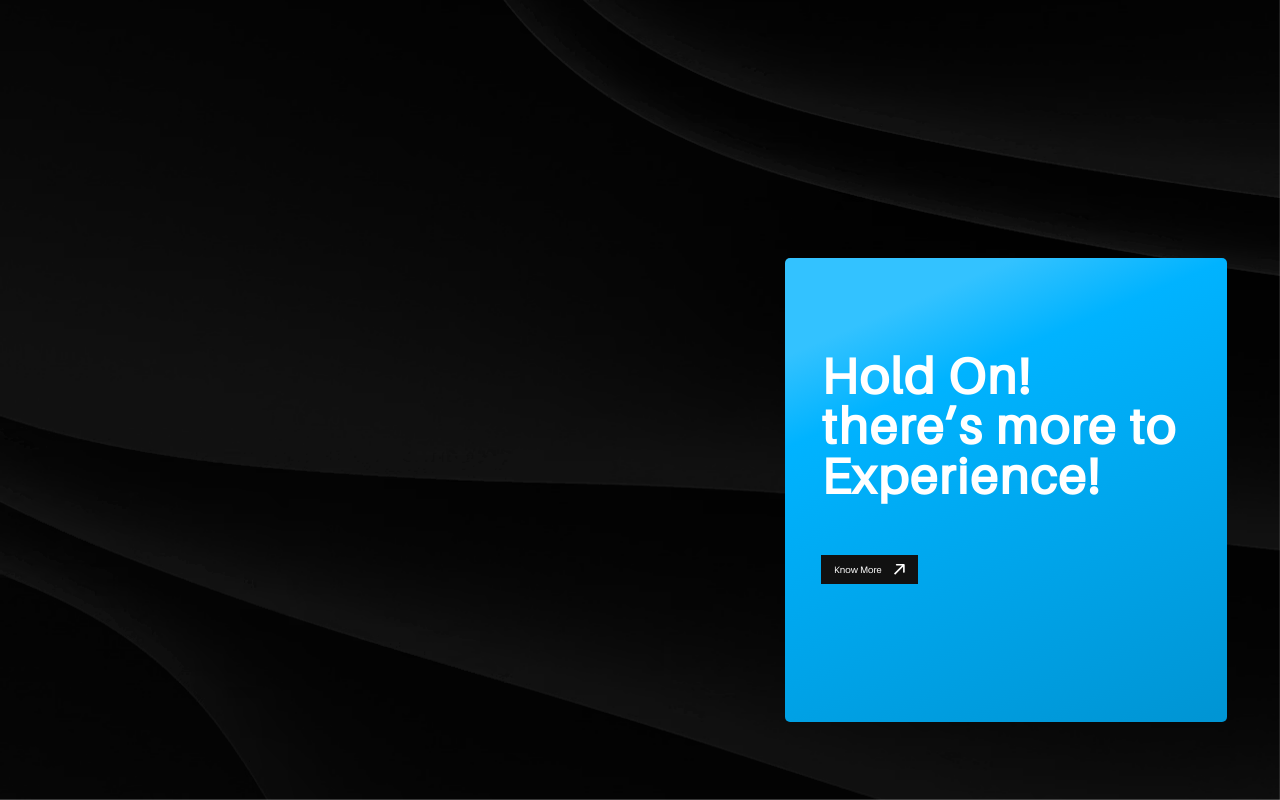
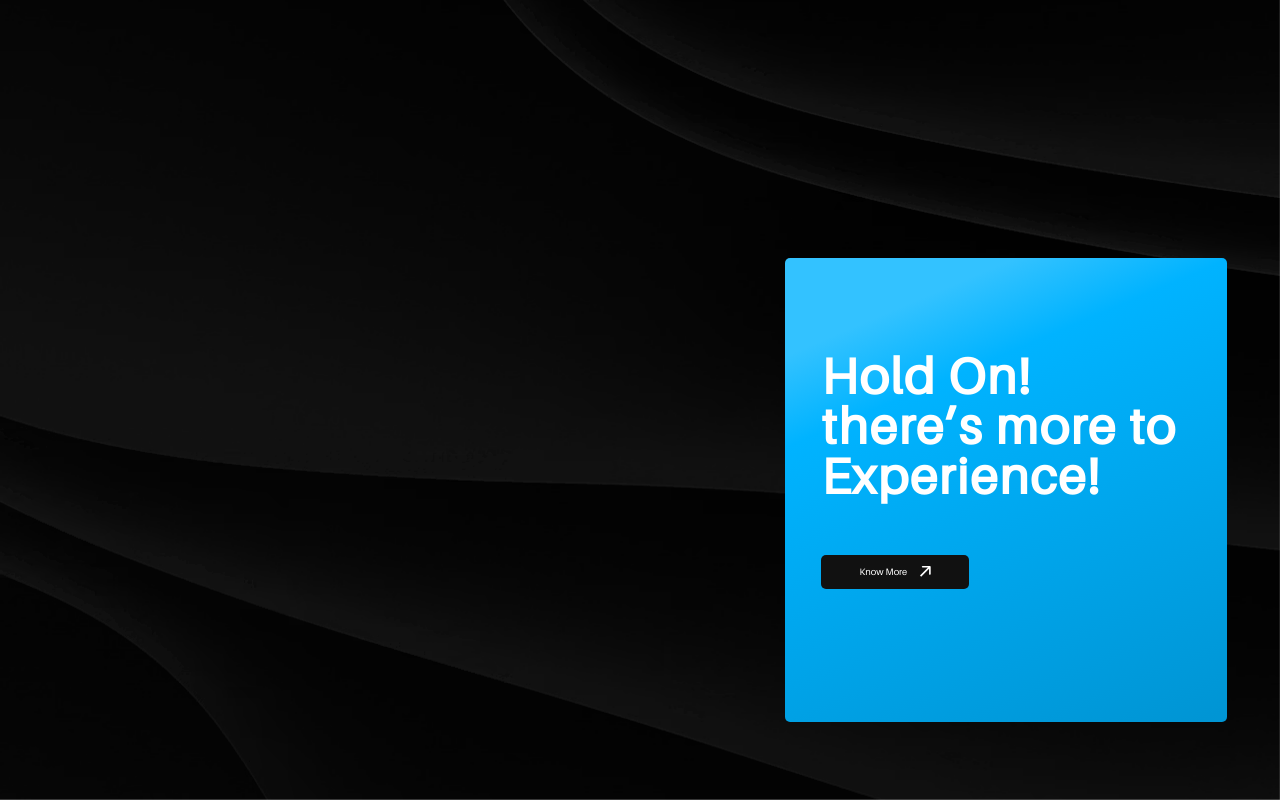
Before and after one commit to Kalpesh-Parab/NPGO, a React (Vite) app in the folder frontend/: page / in a window 1280 px wide. Shown: the part 8268-9068 px from the top of the page. Built offline with nearby package versions, Linux system fonts and the light colour scheme; a web font is replaced by a local one.

Commit message:
feat(frontend): initial React setup with home hero section

```diff
--- a/frontend/src/pages/home/sections/homeBike/homeBike.scss
+++ b/frontend/src/pages/home/sections/homeBike/homeBike.scss
@@ -6,7 +6,7 @@
   position: sticky;
   top: 0;
   /* ✅ REQUIRED */
-  min-height: 220vh;
+//   min-height: 220vh;
   align-items: flex-start;
 
   h4 {
@@ -229,9 +229,10 @@
         letter-spacing: 1.5px;
       }
       .button {
+        border-radius: 5px;
         position: relative;
         gap: 1vw;
-        padding: 0.7vw 1vw;
+        padding: .9vw 3vw;
         display: flex;
         align-items: center;
         width: max-content;
--- /dev/null
+++ b/frontend/src/pages/home/sections/homeGallery/homeGallery.scss
@@ -0,0 +1,4 @@
+.HomeGallery{
+    background: #3B5629;
+    width: 100%;
+}
```
Also changed, not shown: frontend/src/pages/home/sections/homeGallery/HomeGallery.jsx (added, +17 -0 lines).
